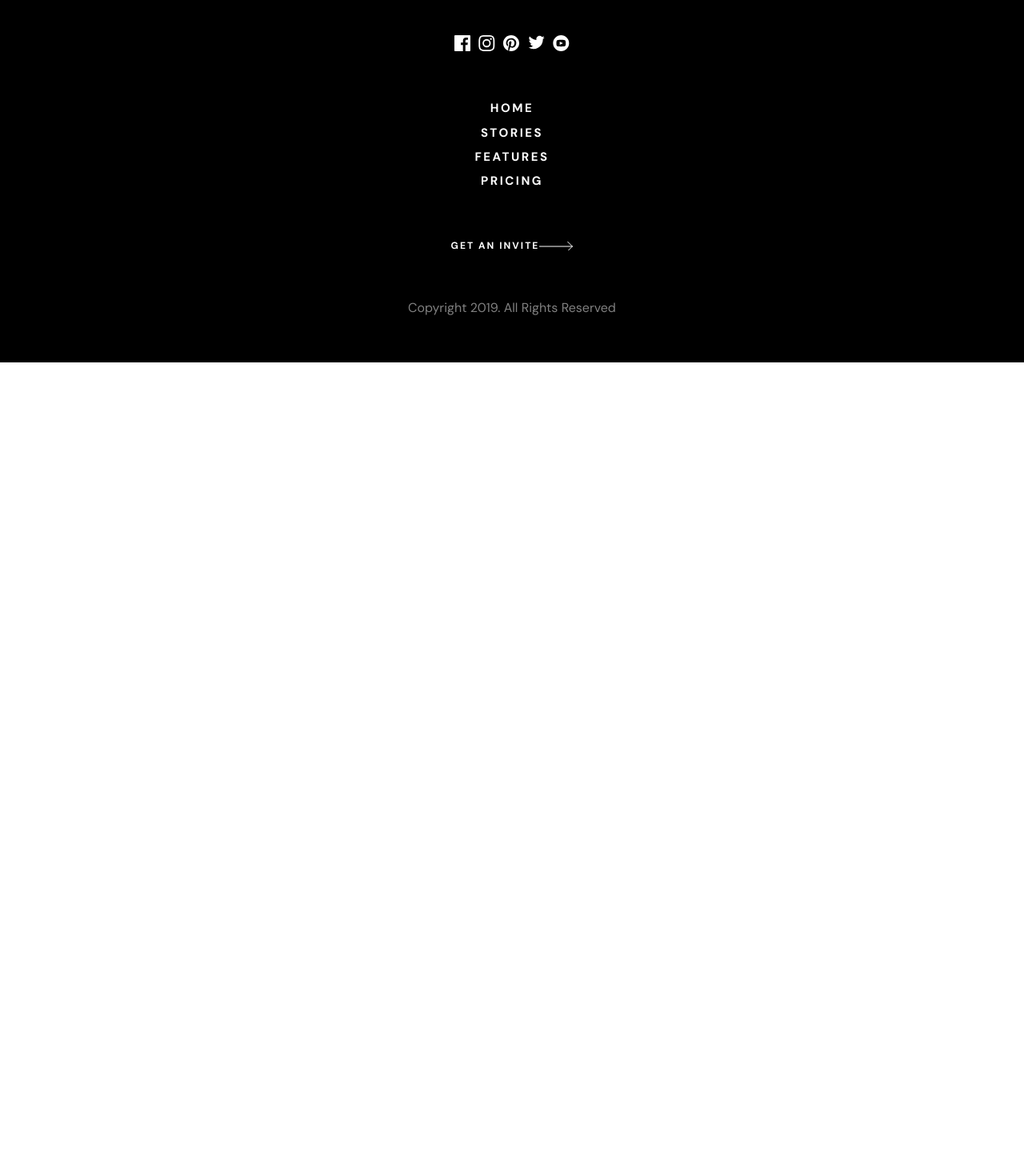
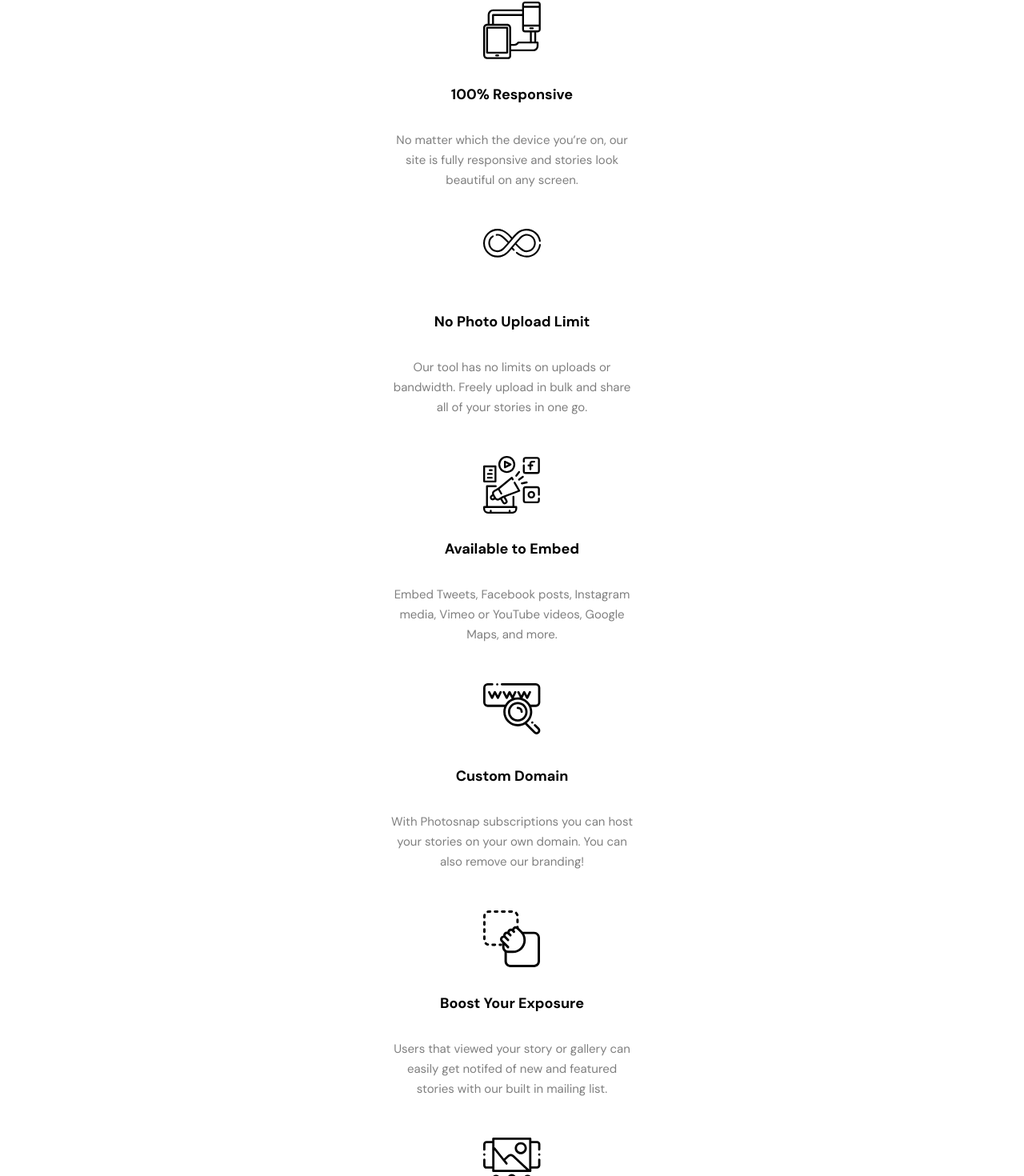
Before and after one commit to reactaleks/photosnap-nextjs, a Next.js app: page / in a window 1280 px wide. Shown: the part 1954-3424 px from the top of the page at 80% size. Before the commit the page ends 2407 px from the top, so only its background shows below. Built offline with nearby package versions, Linux system fonts and the light colour scheme.

Commit message:
Added. feature section component

```diff
--- a/app/page.js
+++ b/app/page.js
@@ -1,3 +1,4 @@
+import FeatureSection from "@/components/feture_section_component/FeatureSectionComponent";
 import ImageStory from "@/components/image_story_component/ImageStoryComponent";
 import Story from "@/components/story_component/StoryComponent";
 export default function Home() {
@@ -5,6 +6,7 @@ export default function Home() {
     <main className="min-h-screen">
       <Story/>
       <ImageStory/>
+      <FeatureSection featuresToShow={6}/>
     </main>
   );
 }
--- /dev/null
+++ b/components/feture_section_component/FeatureSectionComponent.jsx
@@ -0,0 +1,59 @@
+import Feature from "./feature_section_ui_components/FeatureComponent"
+export default function FeatureSection({featuresToShow}) {
+
+    const featureList = [
+        {
+            'link':'/assets/features/desktop/responsive.svg',
+            'iconWidth': 72,
+            'iconHeight': 72,
+            'title': '100% Responsive',
+            'description': 'No matter which the device you’re on, our site is fully responsive and stories look beautiful on any screen.'
+        },
+        {
+            'link':'/assets/features/desktop/no-limit.svg',
+            'iconWidth': 72,
+            'iconHeight': 36,
+            'title': 'No Photo Upload Limit',
+            'description': 'Our tool has no limits on uploads or bandwidth. Freely upload in bulk and share all of your stories in one go.'
+        },
+        {
+            'link':'/assets/features/desktop/embed.svg',
+            'iconWidth': 71,
+            'iconHeight': 72,
+            'title': 'Available to Embed',
+            'description': 'Embed Tweets, Facebook posts, Instagram media, Vimeo or YouTube videos, Google Maps, and more. '
+        },
+        {
+            'link':'/assets/features/desktop/custom-domain.svg',
+            'iconWidth': 81,
+            'iconHeight': 72,
+            'title': 'Custom Domain',
+            'description': 'With Photosnap subscriptions you can host your stories on your own domain. You can also remove our branding!'
+        },
+        {
+            'link':'/assets/features/desktop/boost-exposure.svg',
+            'iconWidth': 71,
+            'iconHeight': 72,
+            'title': 'Boost Your Exposure',
+            'description': 'Users that viewed your story or gallery can easily get notifed of new and featured stories with our built in mailing list.'
+        },
+        {
+            'link':'/assets/features/desktop/drag-drop.svg',
+            'iconWidth': 91,
+            'iconHeight': 72,
+            'title': 'Drag & Drop Image',
+            'description': 'Easily drag and drop your image and get beautiful shots everytime. No over the top tooling to add friction to creating stories.'
+        },
+    ]
+
+    const componentList = featureList.slice(0,featuresToShow).map((item, index) => {
+        return <Feature key={index} icon={item.link} iconWidth={item.iconWidth} iconHeight={item.iconHeight} title={item.title} description={item.description}/>
+    })
+
+
+    return (
+        <div className="flex flex-col items-center justify-center py-16 text-center">
+            {componentList}
+        </div>
+    )
+}
--- /dev/null
+++ b/components/feture_section_component/feature_section_ui_components/FeatureComponent.jsx
@@ -0,0 +1,10 @@
+import Image from "next/image"
+export default function Feature({icon, iconWidth, iconHeight, title, description}) {
+    return (
+        <div className="w-[310px] h-[236px] flex flex-col justify-between items-center my-6">
+            <div className="w-[72px] h-[72px]"><Image src={icon} width={iconWidth} height={iconHeight} alt=""/> </div>
+            <div className="text-[18px] leading-[25px] font-bold">{title}</div>
+            <div className="text-[15px] leading-[25px] opacity-50">{description}</div>
+        </div>
+    )
+}
--- a/components/footer_comonent/FooterComponent.jsx
+++ b/components/footer_comonent/FooterComponent.jsx
@@ -7,9 +7,11 @@ export default function Footer() {
   return (
     <footer className="w-full h-[539px] bg-black flex flex-col items-center justify-evenly text-white">
       <Logo darkMode={true} />
-      <SocialIcons/>
+      <SocialIcons />
       <FooterNav />
-      <LinkMore linkText={'get an invite'}/>
+      <div className="w-[172px]">
+        <LinkMore linkText={"get an invite"} />
+      </div>
 
       <div className="opacity-50">Copyright 2019. All Rights Reserved</div>
     </footer>
--- a/components/nav_component/nav_component_ui_elements/Nav_Menu_Items_Component.jsx
+++ b/components/nav_component/nav_component_ui_elements/Nav_Menu_Items_Component.jsx
@@ -3,7 +3,7 @@ import Link from "next/link";
 export default function NavMenuItems({navMenuOpen}) {
   return (
     <div
-      className={` h-[253px] w-screen  flex-col absolute bg-white left-0 top-[72px] z-20 items-center justify-around ${
+      className={` h-[253px] w-full  flex-col absolute bg-white left-0 top-[72px] z-20 items-center justify-around ${
         !navMenuOpen ? "hidden" : "flex"
       }`}
     >
--- a/components/story_component/StoryComponent.jsx
+++ b/components/story_component/StoryComponent.jsx
@@ -3,7 +3,7 @@ import LinkMore from "../shared_ui_components/Link_MoreComponent";
 
 export default function Story() {
   return (
-    <div className="relative w-screen">
+    <div className="relative w-full">
       <Image
         src={"/assets/home/desktop/create-and-share.jpg"}
         width={830}
```
